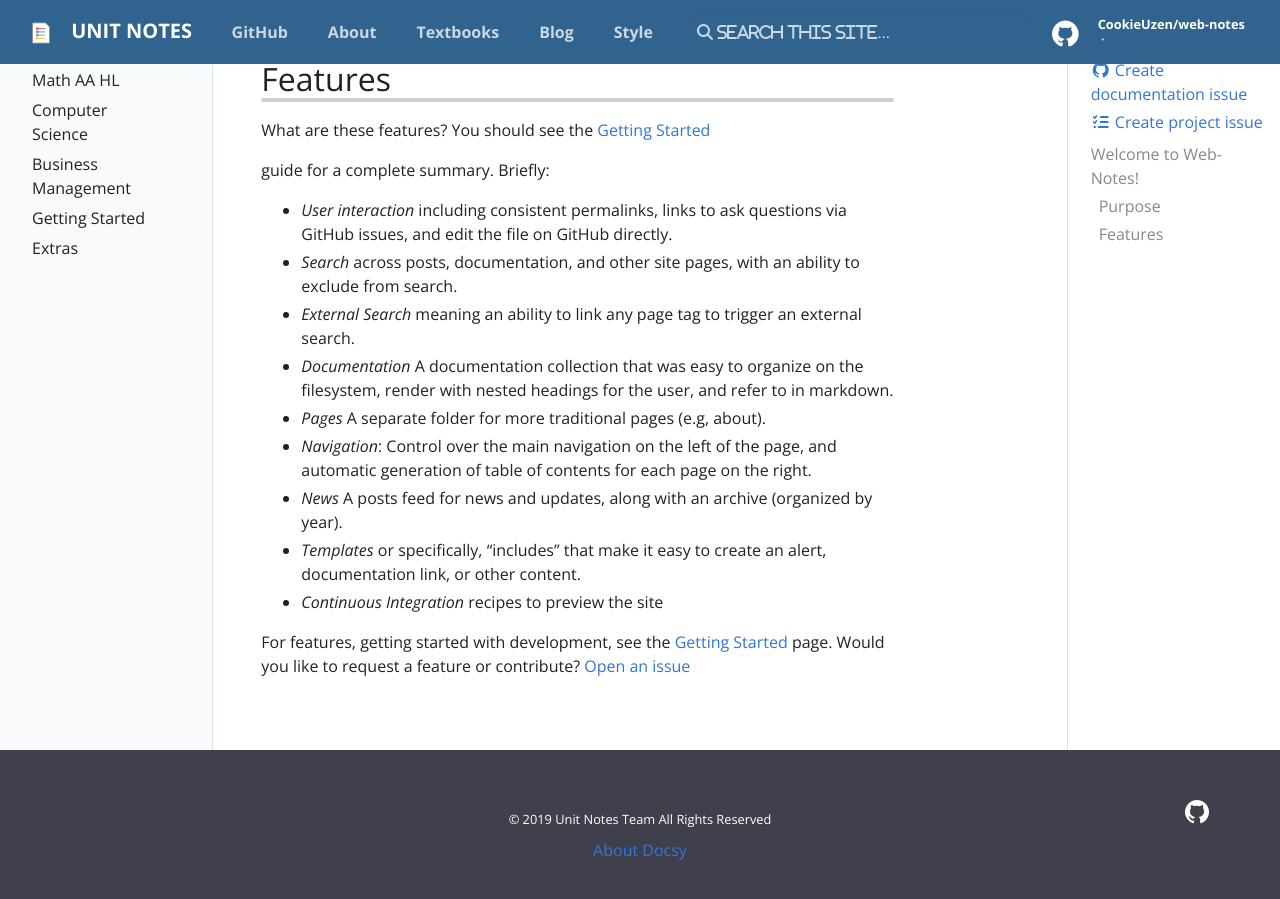
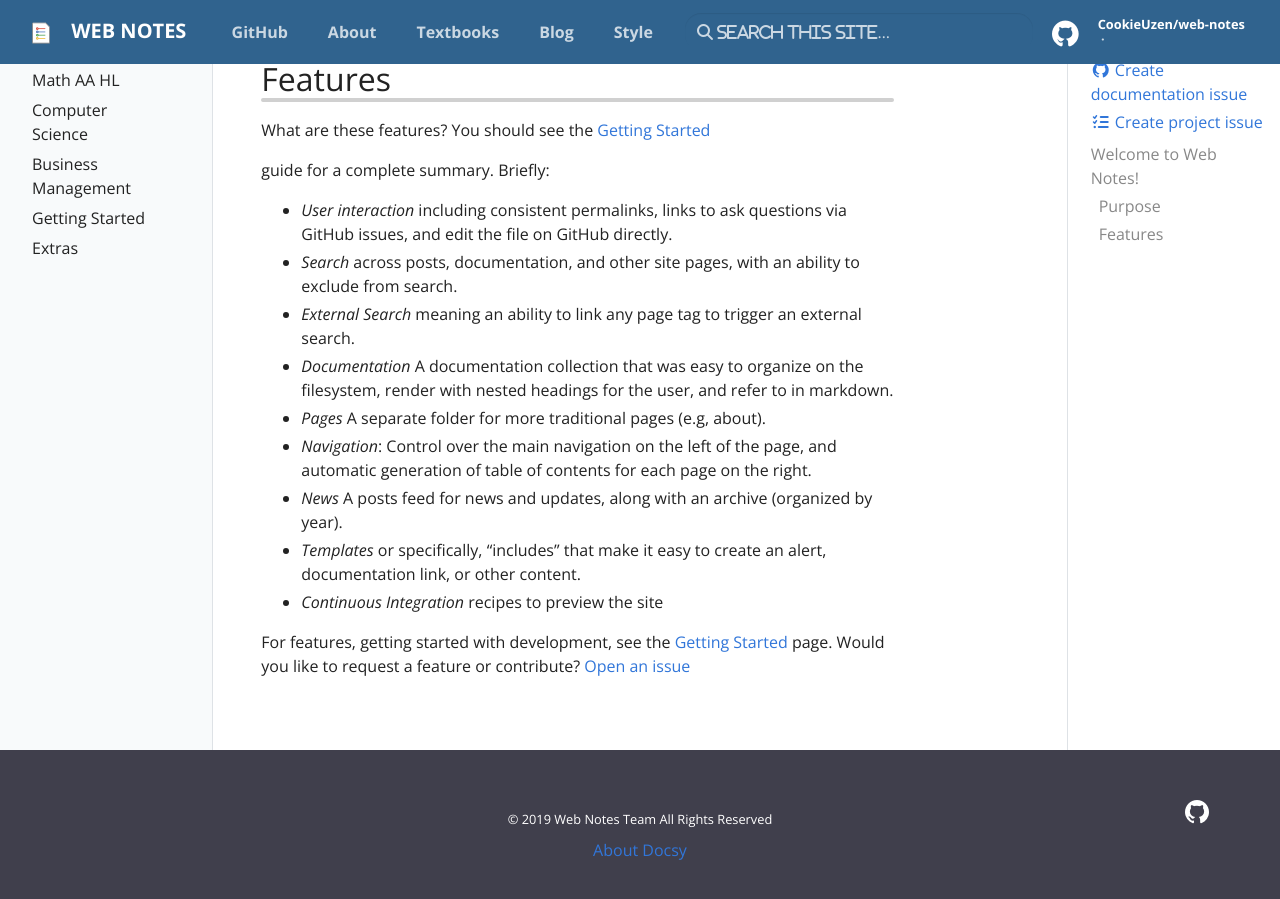
Before and after one commit to CookieUzen/web-notes, a Jekyll site: the page built from pages/index.md, in a window 1280 px wide and 900 px high, scrolled down 916 px. Built offline with Jekyll 4.4.1, drawn with Linux system fonts in a browser that asks for light colours; nearby versions of some CDN libraries; library files that are not in the unit come from our copies; comment, search, counter and statistics services are not loaded; some of the changed text lies outside the part shown.

Commit message:
changed main page menu name

```diff
--- a/_config.yml
+++ b/_config.yml
@@ -14,9 +14,9 @@
 # You can create any custom variable you would like, and they will be accessible
 # in the templates via {{ site.myvariable }}.
 
-title: Unit Notes
+title: Web Notes
 email: uzen.huang@gmail.com
-author: [Unit Notes Team]
+author: [Web Notes Team]
 description: > # this means to ignore newlines until "baseurl:"
   This is the web version of unit notes.
 
--- a/pages/index.md
+++ b/pages/index.md
@@ -1,16 +1,16 @@
 ---
 layout: page
-title: Docsy Jekyll Theme
+title: Web Notes
 permalink: /
 ---
 
-# Welcome to Web-Notes!
+# Welcome to Web Notes!
 
 This is a IBDP general notes platform for all HL and SL Students! This is a CAS project from :
 
-* Cobbi Liu
-* Uzen Huang
-* Alex Xue
+- Cobbi Liu
+- Uzen Huang
+- Alex Xue
 
 ![assets/img/docsy-jekyll.png](assets/img/docsy-jekyll.png)
 
```
